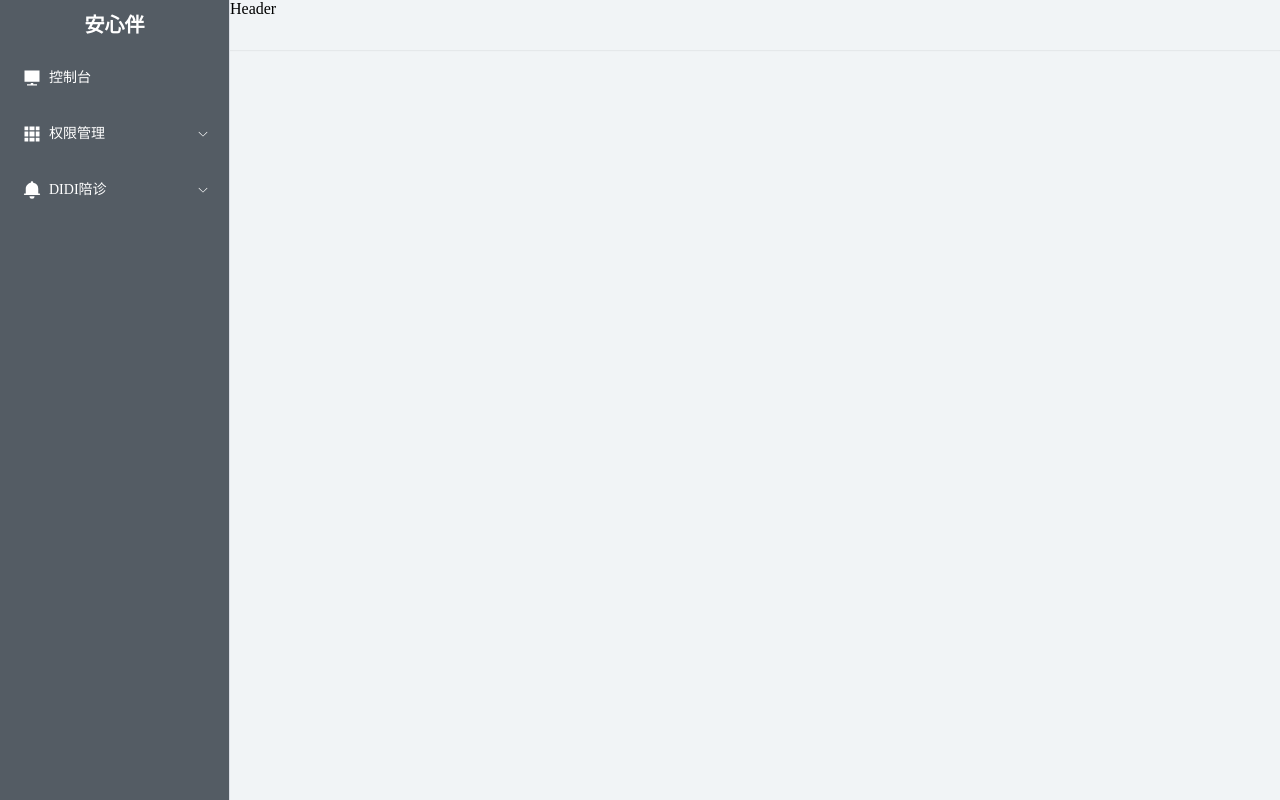
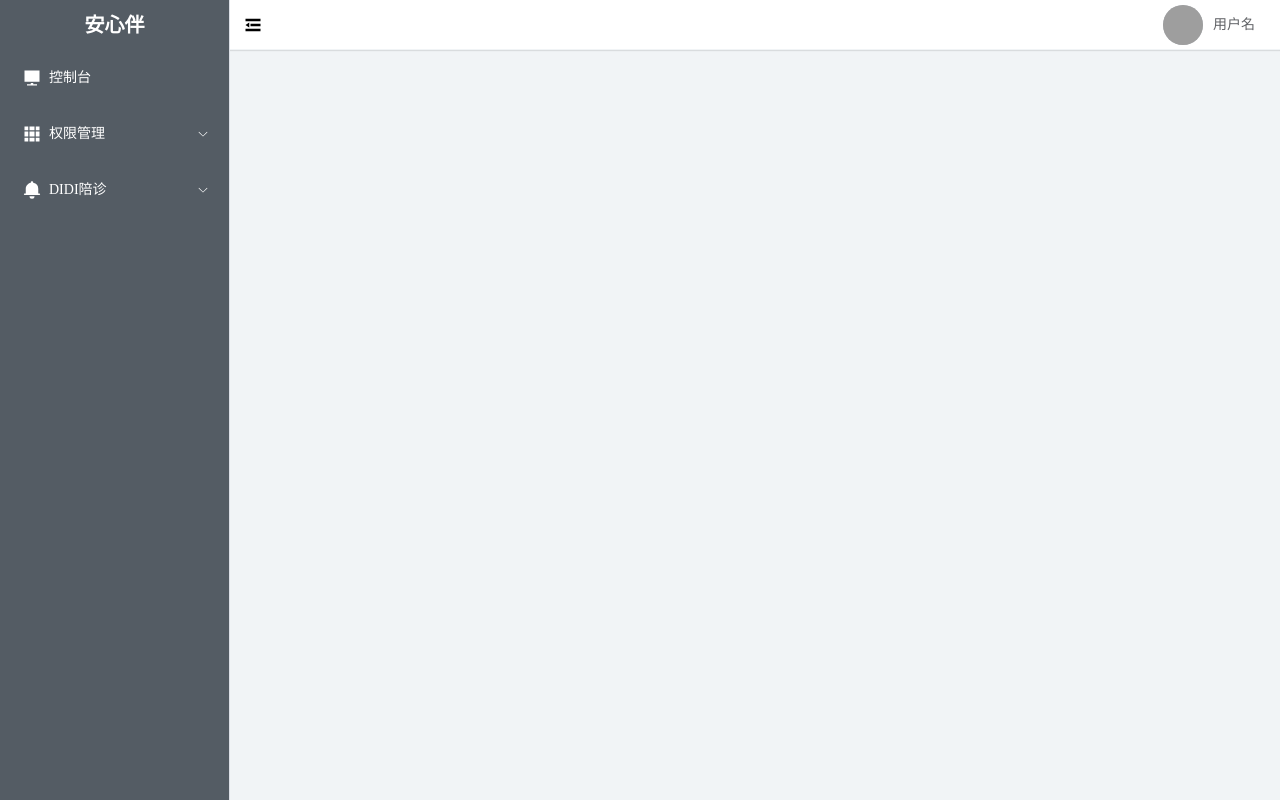
Before and after one commit to relimount/SereneCompanion, a Vue app: page /#/ in a window 1280 px wide. Built offline with nearby package versions, Linux system fonts and the light colour scheme; grey boxes are pictures that could not be loaded; the HTML template or start-up script is replaced by a standard one.

Commit message:
完成header布局

```diff
--- /dev/null
+++ b/src/components/navHeader.vue
@@ -0,0 +1,64 @@
+<template>
+  <el-header>
+    <div class="header-content">
+      <!-- 左侧折叠按钮 -->
+      <div class="header-left flex-box">
+        <el-icon class="header-icon" size="20">
+          <Fold />
+        </el-icon>
+      </div>
+      <!-- 右侧头像、用户名+登出 -->
+      <div class="header-right flex-box">
+        <el-dropdown>
+    <span class="el-dropdown-link flex-box">
+      <el-avatar
+        src="https://cube.elemecdn.com/0/88/03b0d39583f48206768a7534e55bcpng.png"
+      />
+      <p class="username">用户名</p>
+    </span>
+    <template #dropdown>
+      <el-dropdown-menu>
+        <el-dropdown-item>退出登录</el-dropdown-item>
+      </el-dropdown-menu>
+    </template>
+  </el-dropdown>
+      </div>
+    </div>
+  </el-header>
+</template>
+
+<script setup>
+
+</script>
+
+<style lang="scss" scoped>
+.flex-box{
+    display: flex;
+    align-items: center;
+}
+.header-content {
+    display: flex;
+    align-items: center;
+    justify-content: space-between;
+    height:100%;
+    background-color: #fff;
+    padding-right: 25px;
+    .header-left{
+        height: 100%;
+        .header-icon{
+            width: 45px;
+            height: 100%;
+        }
+        .header-icon:hover{
+            background-color: #f5f5f5;
+            cursor: pointer;
+        }
+    }
+    .header-right{
+        height: 100%;
+        .username{
+            margin-left: 10px;
+        }
+    }
+}
+</style>
--- a/src/views/Main.vue
+++ b/src/views/Main.vue
@@ -3,7 +3,9 @@
     <el-container>
         <Aside />
       <el-container>
-        <el-header>Header</el-header>
+        <el-header>
+          <Header />
+        </el-header>
         <el-main>
           <router-view></router-view>
         </el-main>
@@ -14,10 +16,12 @@
 
 <script setup>
 import Aside from '@/components/aside.vue'
+import Header from '@/components/navHeader.vue'
 
 defineOptions({
   components: {
-    Aside
+    Aside,
+    Header
   }
 })
 </script>
```
